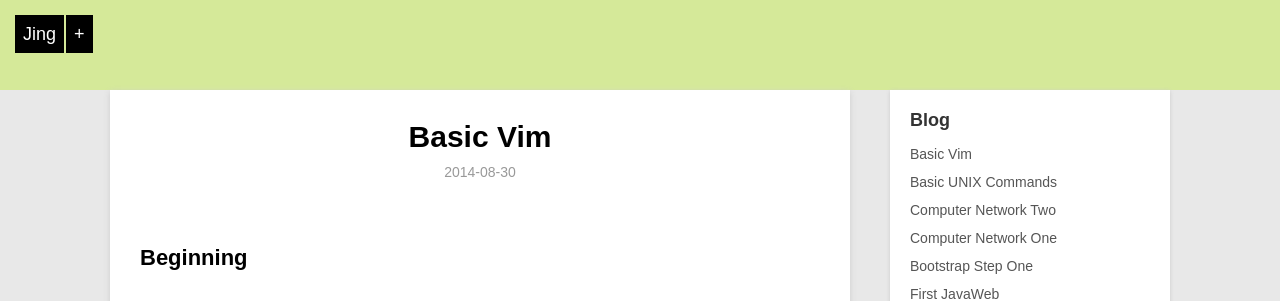
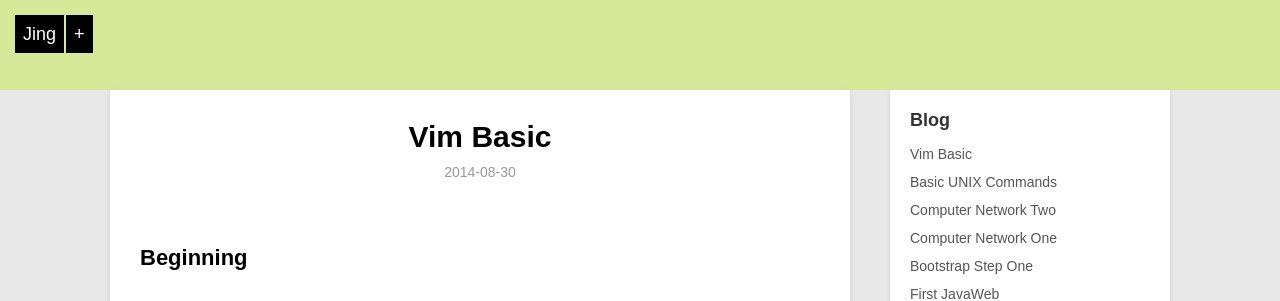
Before and after one commit to shipengfei92/startupjing.github.io, a Jekyll site: the page built from _posts/blog/2014-08-30-VimBasic.md, in a window 1280 px wide. Shown: the top 301 px of the page. Built offline with Jekyll 4.4.1, drawn with Linux system fonts in a browser that asks for light colours; Markdown is read by kramdown in place of the engine named in the settings.

Commit message:
vim intro name

```diff
--- a/_posts/blog/2014-08-30-VimBasic.md
+++ b/_posts/blog/2014-08-30-VimBasic.md
@@ -1,6 +1,6 @@
 ---
 layout: post
-title: Basic Vim
+title: Vim Basic
 description: Some basic commands for Vim
 categories: blog
 ---
```
